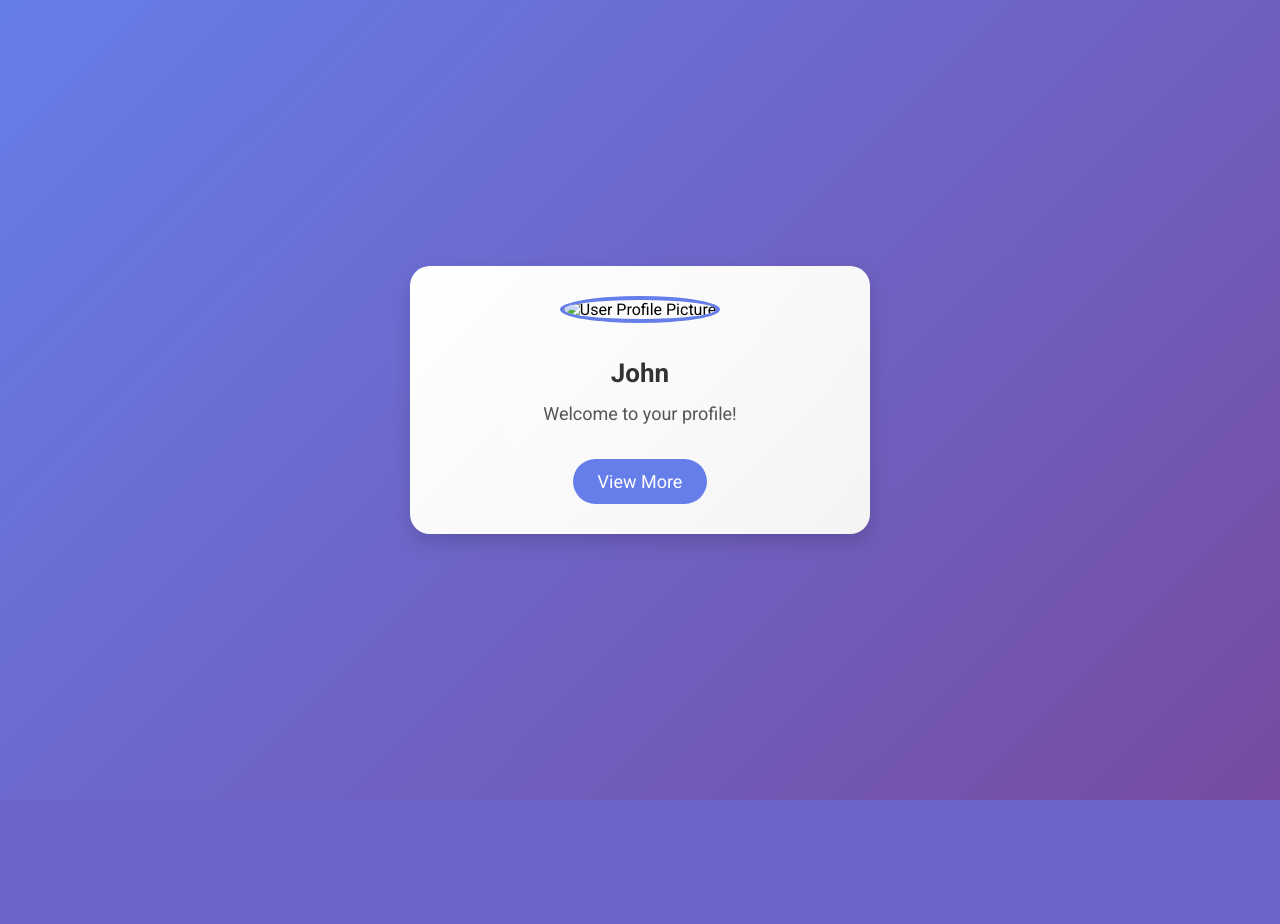
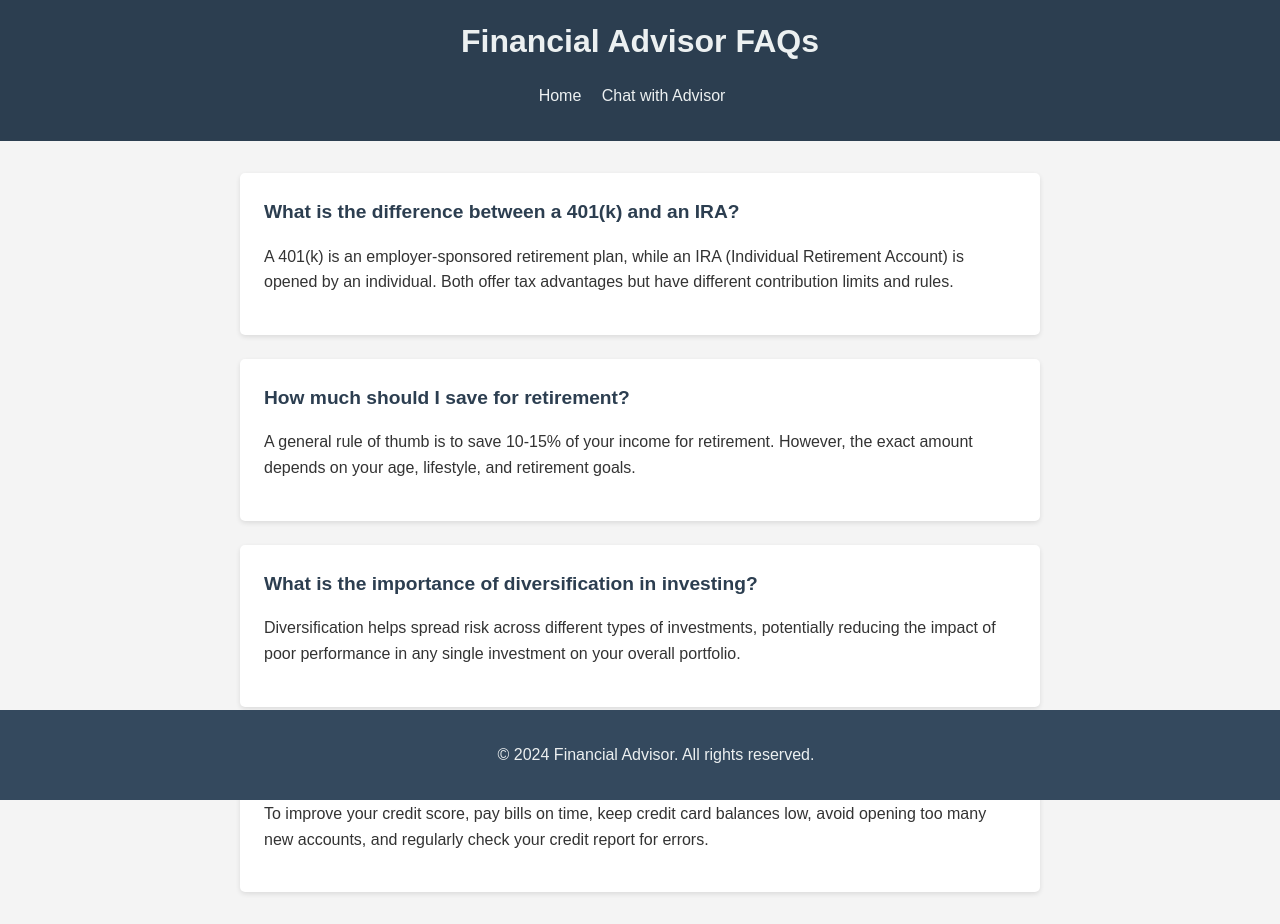
Before and after one commit to wwaihoe/BC3415-app, a Flask app: page / in a window 1280 px wide. Before the commit the page ends 800 px from the top, so only its background shows below. Run offline with Flask 3, Linux system fonts and the light colour scheme; some libraries are stand-ins or nearby versions.

Commit message:
added features

```diff
--- a/app.py
+++ b/app.py
@@ -1,10 +1,72 @@
-from flask import Flask
-from flask import render_template
-from markupsafe import escape
+from flask import Flask, render_template, request, jsonify
+import os
+import random
+from dotenv import load_dotenv
+
+load_dotenv()
+
+app = Flask(__name__, static_folder=os.path.abspath('static'))
+
+import google.generativeai as genai
+
+genai.configure(api_key=os.environ["GEMINI_API_KEY"])
+
+# Create the model
+generation_config = {
+  "temperature": 1,
+  "top_p": 0.95,
+  "top_k": 64,
+  "max_output_tokens": 8192,
+  "response_mime_type": "text/plain",
+}
+
+model = genai.GenerativeModel(
+  model_name="gemini-1.5-flash",
+  generation_config=generation_config,
+  system_instruction="You are a financial advisor helping a client with their finance questions.",
+  # safety_settings = Adjust safety settings
+  # See https://ai.google.dev/gemini-api/docs/safety-settings
+)
 
 
-app = Flask(__name__)
+# Sample FAQs
+faqs = [
+    {
+        "question": "What is the difference between a 401(k) and an IRA?",
+        "answer": "A 401(k) is an employer-sponsored retirement plan, while an IRA (Individual Retirement Account) is opened by an individual. Both offer tax advantages but have different contribution limits and rules."
+    },
+    {
+        "question": "How much should I save for retirement?",
+        "answer": "A general rule of thumb is to save 10-15% of your income for retirement. However, the exact amount depends on your age, lifestyle, and retirement goals."
+    },
+    {
+        "question": "What is the importance of diversification in investing?",
+        "answer": "Diversification helps spread risk across different types of investments, potentially reducing the impact of poor performance in any single investment on your overall portfolio."
+    },
+    {
+        "question": "How can I improve my credit score?",
+        "answer": "To improve your credit score, pay bills on time, keep credit card balances low, avoid opening too many new accounts, and regularly check your credit report for errors."
+    }
+]
 
-@app.route("/")
-def hello_world():
-    return render_template('hello.html')
+
+@app.route('/')
+def index():
+    return render_template('index.html', faqs=faqs)
+
+@app.route('/chatbot')
+def chatbot():
+    return render_template('chatbot.html')
+
+@app.route('/chat', methods=['POST'])
+def chat():
+    chat_session = model.start_chat(
+        history=[]
+    )
+    user_message = request.json['message'].lower()
+    response = chat_session.send_message(user_message)
+    return jsonify({'response': response.text})
+
+
+if __name__ == '__main__':
+    app.run(debug=True)
--- a/static/styles/styles.css
+++ b/static/styles/styles.css
@@ -1,79 +1,125 @@
-@import url('https://fonts.googleapis.com/css2?family=Roboto:wght@400;700&display=swap');
+/* static/style.css */
 
 body {
-    font-family: 'Roboto', sans-serif;
-    background: linear-gradient(135deg, #667eea, #764ba2);
-    display: flex;
-    justify-content: center;
-    align-items: center;
-    height: 100vh;
+    font-family: Arial, sans-serif;
+    line-height: 1.6;
+    color: #333;
+    background-color: #f4f4f4;
+    margin: 0;
+    padding: 0;
+}
+
+header {
+    background-color: #2c3e50;
+    color: #ecf0f1;
+    text-align: center;
+    padding: 1rem;
+}
+
+h1 {
     margin: 0;
 }
 
-.profile-card {
-    background: linear-gradient(135deg, #ffffff, #f3f3f3);
-    width: 400px;
-    padding: 30px;
-    border-radius: 20px;
-    box-shadow: 0 8px 20px rgba(0, 0, 0, 0.15);
+main {
+    max-width: 800px;
+    margin: 0 auto;
+    padding: 2rem;
+}
+
+.faq-container {
+    display: grid;
+    gap: 1.5rem;
+}
+
+.faq-item {
+    background-color: #fff;
+    border-radius: 5px;
+    box-shadow: 0 2px 5px rgba(0, 0, 0, 0.1);
+    padding: 1.5rem;
+}
+
+.faq-item h2 {
+    font-size: 1.2rem;
+    margin-top: 0;
+    color: #2c3e50;
+}
+
+footer {
+    background-color: #34495e;
+    color: #ecf0f1;
     text-align: center;
-    position: relative;
+    padding: 1rem;
+    position: fixed;
+    bottom: 0;
+    width: 100%;
+}
+
+nav ul {
+    list-style-type: none;
+    padding: 0;
+}
+
+nav ul li {
+    display: inline;
+    margin-right: 1rem;
+}
+
+nav ul li a {
+    color: #ecf0f1;
+    text-decoration: none;
+}
+
+nav ul li a:hover {
+    text-decoration: underline;
+}
+
+.chat-container {
+    max-width: 600px;
+    margin: 2rem auto;
+    border: 1px solid #ccc;
+    border-radius: 5px;
     overflow: hidden;
 }
 
-.profile-card::before {
-    content: '';
-    position: absolute;
-    top: -50%;
-    left: -50%;
-    width: 200%;
-    height: 200%;
-    background: radial-gradient(circle at center, rgba(255, 255, 255, 0.2) 0%, transparent 70%);
-    transform: rotate(45deg);
-    z-index: 1;
+#chat-messages {
+    height: 400px;
+    overflow-y: auto;
+    padding: 1rem;
+    background-color: #f9f9f9;
 }
 
-.profile-card img {
-    width: 120px;
-    height: 120px;
-    border-radius: 50%;
-    margin-bottom: 20px;
-    z-index: 2;
-    position: relative;
-    border: 4px solid #667eea;
+#user-input {
+    width: calc(100% - 70px);
+    padding: 0.5rem;
+    border: none;
+    border-top: 1px solid #ccc;
 }
 
-.profile-card h2 {
-    margin: 15px 0;
-    font-size: 26px;
-    color: #333333;
-    z-index: 2;
-    position: relative;
+button {
+    width: 70px;
+    padding: 0.5rem;
+    background-color: #2c3e50;
+    color: white;
+    border: none;
+    cursor: pointer;
 }
 
-.profile-card p {
-    font-size: 18px;
-    color: #555555;
-    margin: 10px 0 20px 0;
-    z-index: 2;
-    position: relative;
+.message {
+    margin-bottom: 0.5rem;
+    padding: 0.5rem;
+    border-radius: 5px;
+    max-width: 80%;
 }
 
-.profile-card .btn {
-    display: inline-block;
-    padding: 12px 25px;
-    border-radius: 30px;
-    background-color: #667eea;
-    color: #ffffff;
-    text-decoration: none;
-    font-size: 18px;
-    margin-top: 15px;
-    transition: background-color 0.3s ease, transform 0.3s ease;
-    z-index: 2;
-    position: relative;
+.user-message {
+    background-color: #3498db;
+    color: white;
+    align-self: flex-end;
+    margin-left: auto;
 }
 
-.profile-card .btn:hover {
-    background-color: #4c51bf;
-    transform: translateY(-3px);
+.bot-message {
+    background-color: #ecf0f1;
+    color: #333;
+    align-self: flex-start;
 }
--- a/templates/hello.html
+++ /dev/null
@@ -1,22 +0,0 @@
-<!DOCTYPE html>
-<html lang="en">
-
-<head>
-    <meta charset="UTF-8">
-    <meta name="viewport" content="width=device-width, initial-scale=1.0">
-    <title>User Profile</title>
-    <link rel="stylesheet" href="{{ url_for('static',filename='styles/styles.css') }}">
-</head>
-
-<body>
-
-    <div class="profile-card">
-        <img src="https://via.placeholder.com/120" alt="User Profile Picture">
-        <h2 id="userName">John</h2>
-        <p>Welcome to your profile!</p>
-        <a href="#" class="btn">View More</a>
-    </div>
-
-</body>
-
-</html>
--- /dev/null
+++ b/templates/index.html
@@ -0,0 +1,33 @@
+<!DOCTYPE html>
+<html lang="en">
+<head>
+    <meta charset="UTF-8">
+    <meta name="viewport" content="width=device-width, initial-scale=1.0">
+    <title>Financial Advisor FAQs</title>
+    <link rel="stylesheet" href="{{ url_for('static', filename='styles/styles.css') }}">
+</head>
+<body>
+    <header>
+        <h1>Financial Advisor FAQs</h1>
+        <nav>
+            <ul>
+                <li><a href="{{ url_for('index') }}">Home</a></li>
+                <li><a href="{{ url_for('chatbot') }}">Chat with Advisor</a></li>
+            </ul>
+        </nav>
+    </header>
+    <main>
+        <div class="faq-container">
+            {% for faq in faqs %}
+            <div class="faq-item">
+                <h2>{{ faq.question }}</h2>
+                <p>{{ faq.answer }}</p>
+            </div>
+            {% endfor %}
+        </div>
+    </main>
+    <footer>
+        <p>&copy; 2024 Financial Advisor. All rights reserved.</p>
+    </footer>
+</body>
+</html>
```
Also changed, not shown: static/scripts.js (added, +42 -0 lines), templates/chatbot.html (added, +31 -0 lines).
